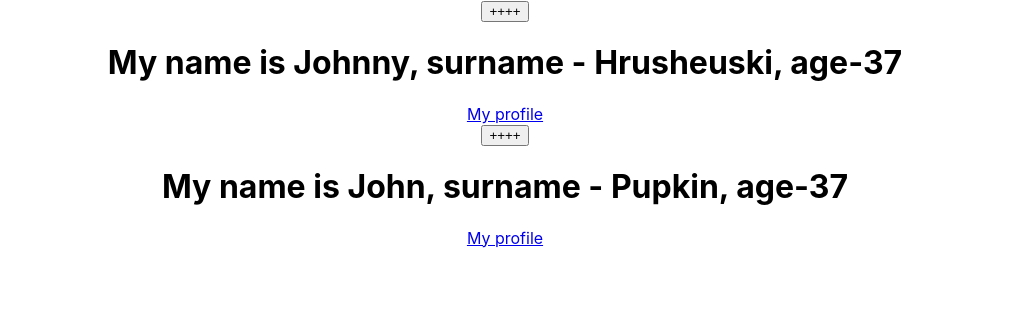
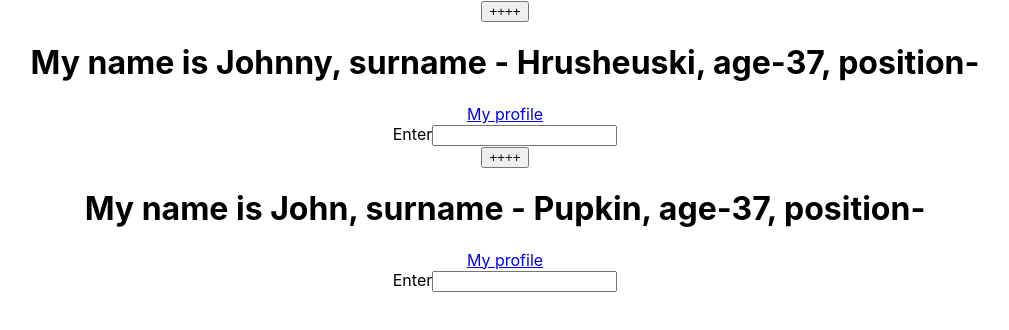
Before and after one commit to gruand13/React-lessons, a React (Create React App) app in the folder my-app/: page / in a window 1280 px wide. Shown: the top 330 px of the page, without its empty margins (135-1144 px from the left). Built offline with nearby package versions, Linux system fonts and the light colour scheme.

Commit message:
work event listeners and adding arguments to listeners

```diff
--- a/my-app/src/App.js
+++ b/my-app/src/App.js
@@ -8,25 +8,43 @@
         super(props);
         this.state= {
             years: 37,
-            text: "++++"
+            position: ''
+
         }
+        this.nextYear = this.nextYear.bind(this);
+        // if not arrow function is declarated
     }
 
-    nextYear= ()=>{
-        console.log("+++");
+    nextYear(){
+        // console.log("+++");
         this.setState(state =>({
             years: state.years +1
         }))
     }
 
+    commitInputChanges=(e, color)=>{
+        console.log(color);
+        // console.log(e.target.value);
+        this.setState({
+            position: e.target.value
+        })
+    }
+
     render (){
         const {name, surname, link} = this.props;
+        const {position, years} = this.state;
         return (
             <div>
-                <button onClick={this.nextYear}>{this.state.text}</button>
+                <button onClick={this.nextYear}>++++</button>
                 {/* if object name.firstName */}
-                <h1>My name is {name}, surname - {surname}, age-{this.state.years}</h1>
+                <h1>My name is {name}, surname - {surname},
+                    age-{years},
+                    position-{position}</h1>
                 <a href={link}>My profile</a>
+                <form>
+                    <span>Enter</span>
+                    <input type="text" onChange={(e)=>this.commitInputChanges(e, 'some color')}/>
+                </form>
             </div>
         )
     }
```
